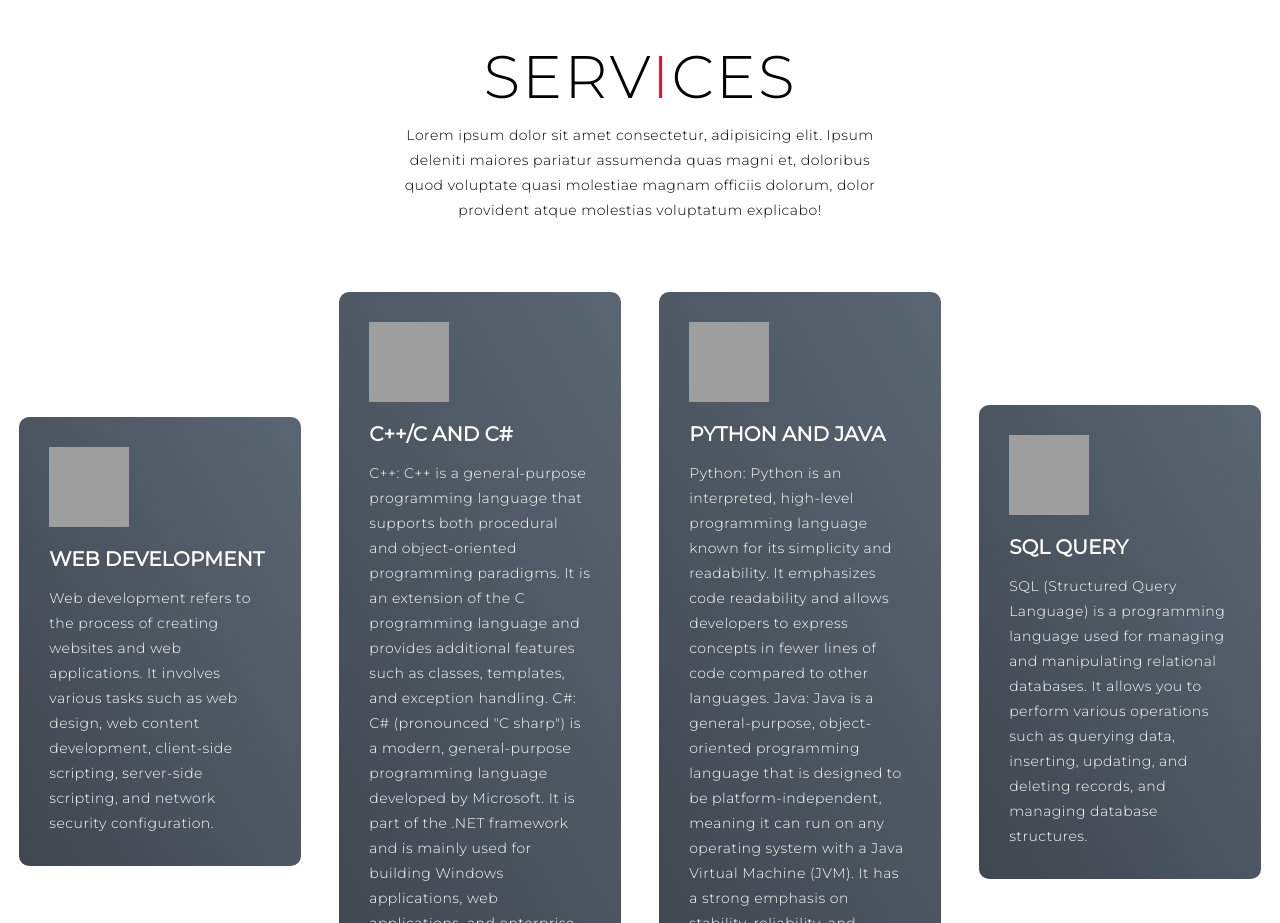
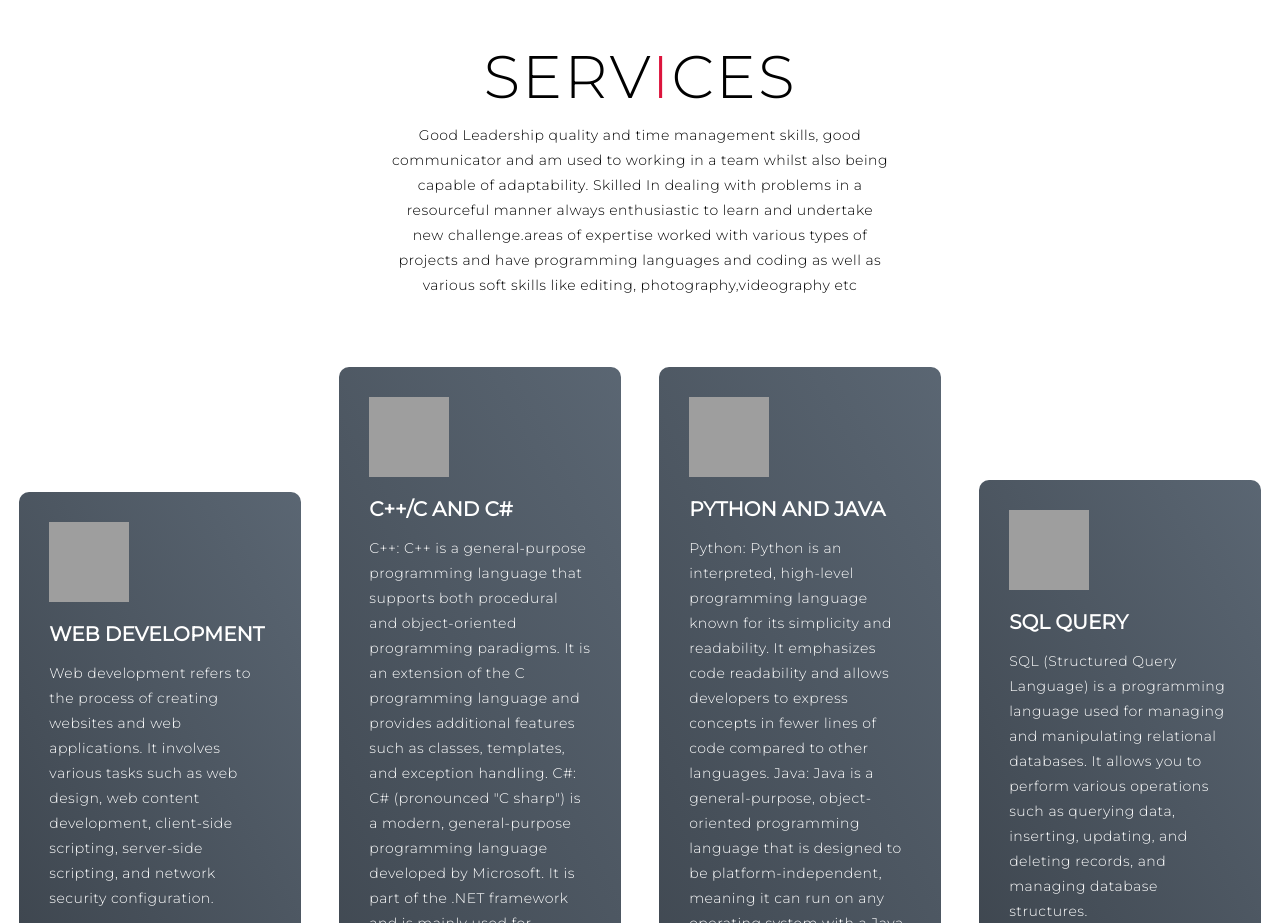
Before and after one commit to Vascokar08/PERSONALPORTFOLIO, a plain HTML site: page index.html in a window 1280 px wide. Shown: the part 860-1783 px from the top of the page. Drawn offline with Linux system fonts and the light colour scheme; grey boxes are pictures that could not be loaded.

Commit message:
Update index.html

```diff
--- a/index.html
+++ b/index.html
@@ -54,9 +54,18 @@
     <div class="services container">
       <div class="service-top">
         <h1 class="section-title">Serv<span>i</span>ces</h1>
-        <p>Lorem ipsum dolor sit amet consectetur, adipisicing elit. Ipsum deleniti maiores pariatur assumenda quas
-          magni et, doloribus quod voluptate quasi molestiae magnam officiis dolorum, dolor provident atque molestias
-          voluptatum explicabo!</p>
+        <p>Good Leadership quality and time
+management skills, good communicator and
+am used to working in a team whilst also being
+capable of adaptability. Skilled In dealing with
+problems in a resourceful manner always
+enthusiastic to learn and undertake new
+challenge.areas of expertise
+worked with various types of projects and have
+programming languages and
+coding as well as various soft skills like editing,
+photography,videography etc
+</p>
       </div>
       <div class="service-bottom">
         <div class="service-item">
```
